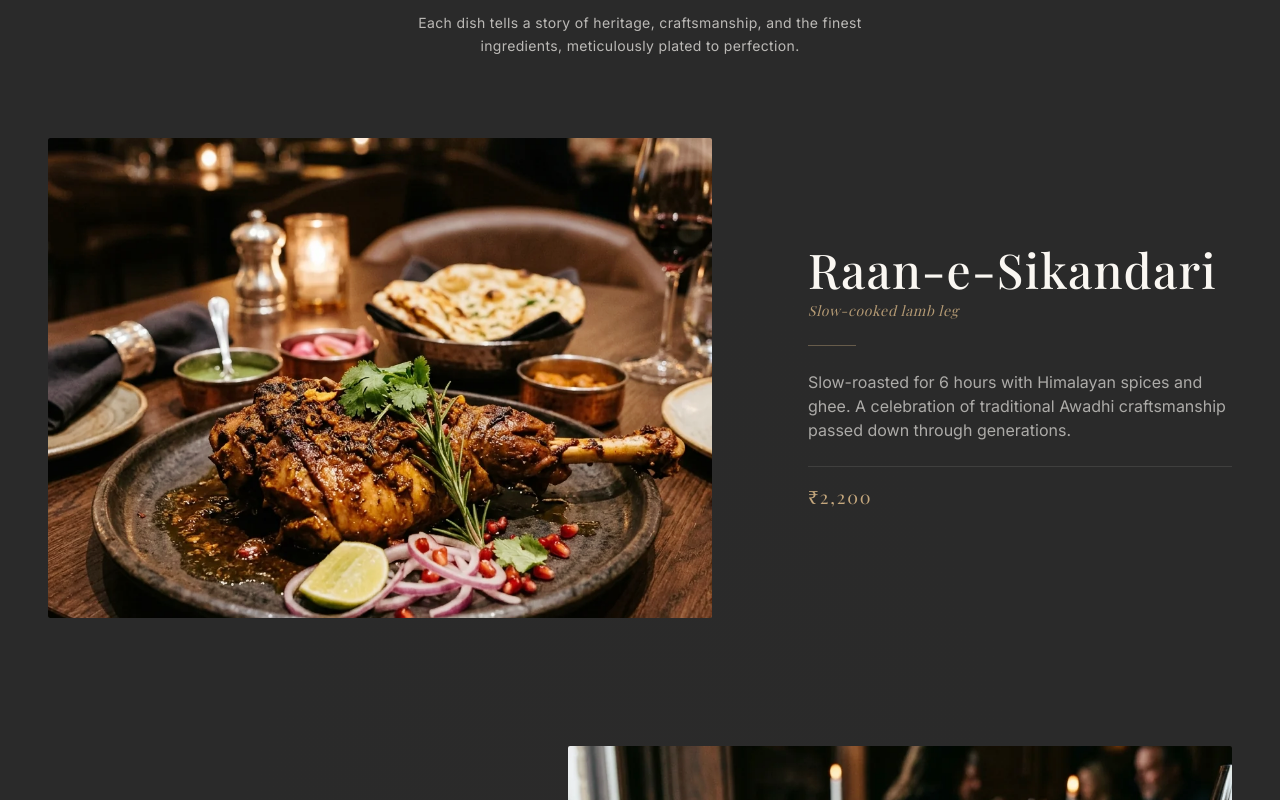
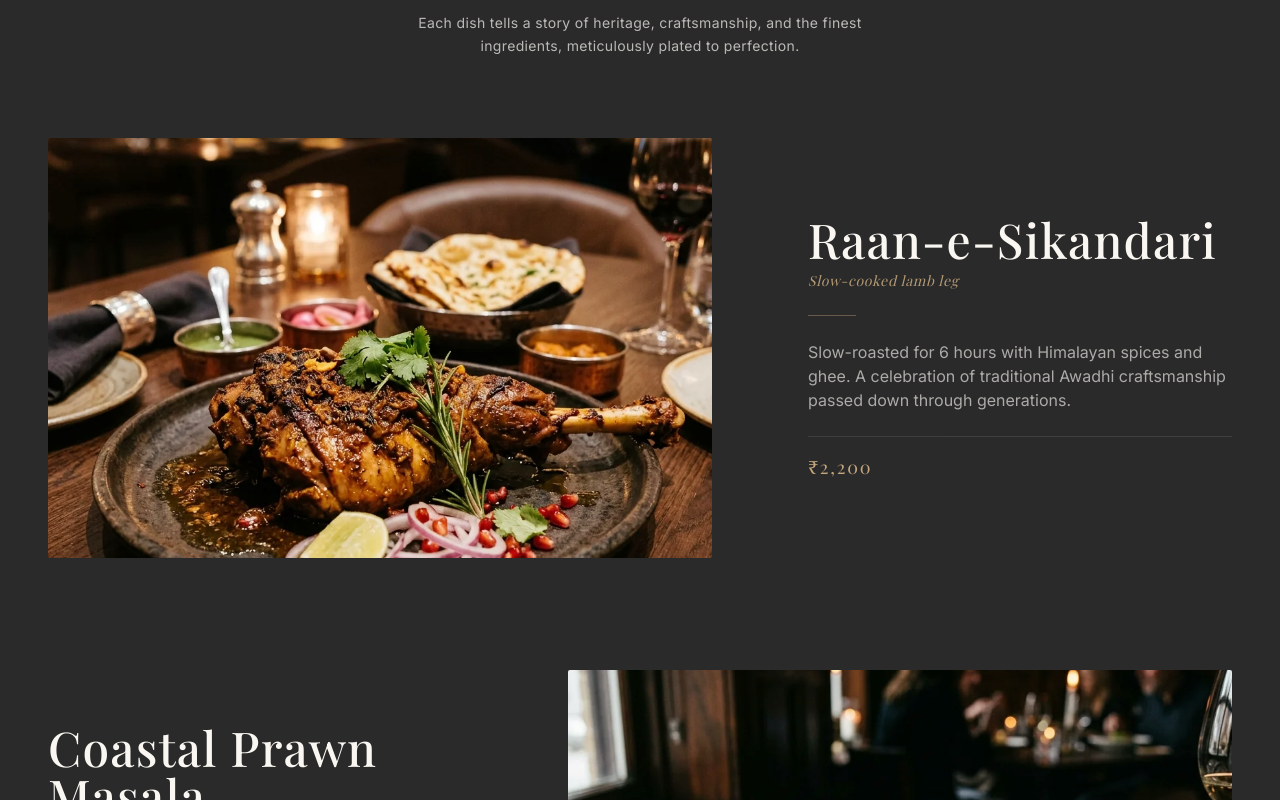
Before and after one commit to raja6299/World-Class-Restaurant, a Next.js app: page / in a window 1280 px wide. Shown: the part 2600-3400 px from the top of the page. Built offline with nearby package versions, Linux system fonts and the light colour scheme; no server answers.

Commit message:
fix: reduce image sizes and fix featured dishes layout on homepage

```diff
--- a/components/home/ChefStorySection.tsx
+++ b/components/home/ChefStorySection.tsx
@@ -47,7 +47,7 @@ export default function ChefStorySection() {
         className="max-w-7xl mx-auto grid grid-cols-1 lg:grid-cols-12 gap-16 lg:gap-24 items-center relative z-10"
       >
         {/* Images Column - Editorial Overlap Layout */}
-        <div className="lg:col-span-6 relative h-[600px] md:h-[800px] flex items-center justify-center">
+        <div className="lg:col-span-6 relative h-[500px] md:h-[600px] flex items-center justify-center">
           {/* Main Portrait */}
           <motion.div style={{ y: imgY1 }} className="absolute left-0 w-3/4 h-[80%] z-10">
             <div className="relative w-full h-full rounded-sm overflow-hidden shadow-aurum-md">
--- a/components/home/FeaturedDishesSection.tsx
+++ b/components/home/FeaturedDishesSection.tsx
@@ -51,7 +51,7 @@ export default function FeaturedDishesSection() {
           variants={containerVariants}
           initial="hidden"
           animate={isInView ? 'visible' : 'hidden'}
-          className="mt-20 space-y-24 md:space-y-32"
+          className="mt-20 space-y-24 md:space-y-28"
         >
           {FEATURED_DISHES.map((dish, index) => {
             // Alternating grid layout to create an elegant masonry feel
@@ -62,7 +62,7 @@ export default function FeaturedDishesSection() {
             return (
               <motion.div key={dish.id} variants={itemVariants} className="grid grid-cols-1 md:grid-cols-12 gap-8 md:gap-16 items-center">
                 <div className={`${imageColSpan} group cursor-pointer`}>
-                  <div className={`relative w-full overflow-hidden rounded-sm ${index === 1 ? 'aspect-[3/4]' : 'aspect-[4/3]'} max-h-[480px]`}>
+                  <div className={`relative w-full overflow-hidden rounded-sm max-h-[420px] ${index === 1 ? 'aspect-[3/4]' : 'aspect-[4/3]'}`}>
                     <AnimatedImage
                       src={dish.image}
                       alt={dish.name}
```
Also changed, not shown: homepage.html (added), 1 other file (tests, documents, lock files or other folders).
